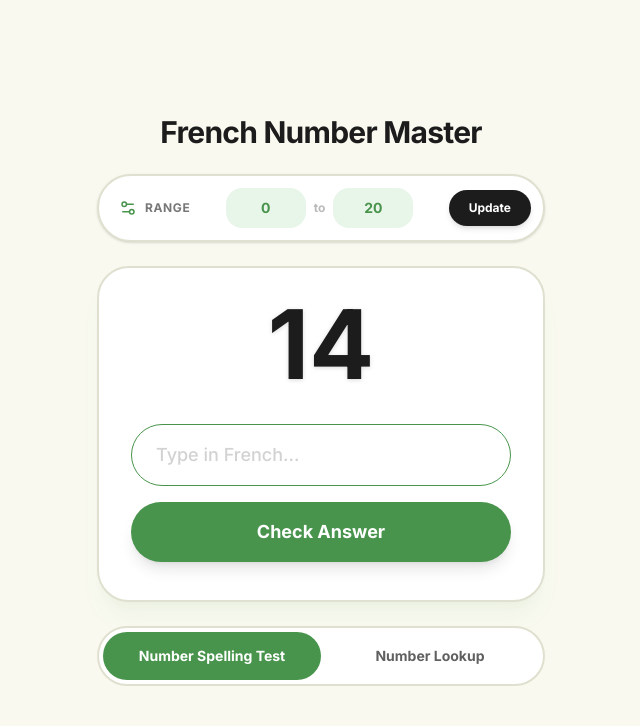
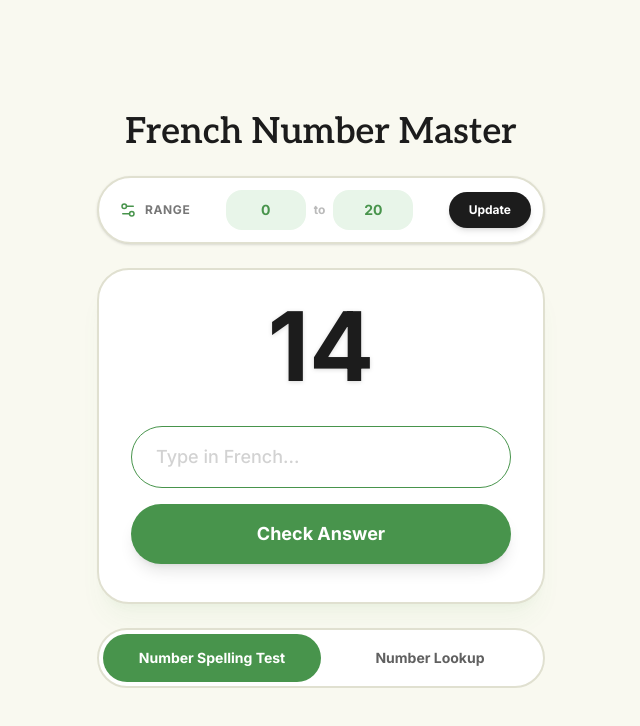
Before and after one commit to Judy-Nihao/french-number-master, a React (Vite) app: page / in a window 1280 px wide. Shown: the top 726 px of the page, without its empty margins (319-959 px from the left). Built offline with nearby package versions, Linux system fonts and the light colour scheme.

Commit message:
style(typography): load Aleo web font for the product title

```diff
--- a/src/App.tsx
+++ b/src/App.tsx
@@ -20,7 +20,7 @@ const App = () => {
 
           {/* Header */}
           <header className="mb-6 text-center">
-            <h1 className="text-3xl font-bold text-app-dark tracking-tight">
+            <h1 className="font-display text-4xl font-semibold  text-app-dark">
               French Number Master
             </h1>
           </header>
--- a/src/index.css
+++ b/src/index.css
@@ -1,4 +1,4 @@
-@import url("https://fonts.googleapis.com/css2?family=Inter:wght@400;500;600;700&display=swap");
+@import url("https://fonts.googleapis.com/css2?family=Aleo:ital,wght@0,100..900;1,100..900&family=Inter:wght@400;500;600;700&display=swap");
 @import "tailwindcss";
 
 @theme {
@@ -15,6 +15,7 @@
   --radius-field: 1rem;
   --radius-pill: calc(infinity * 1px);
 
+  --font-display: "Aleo", Georgia, serif;
   --font-sans: "Inter", ui-sans-serif, system-ui, sans-serif;
 
   --color-app-bg: #f9f9f0;
```
